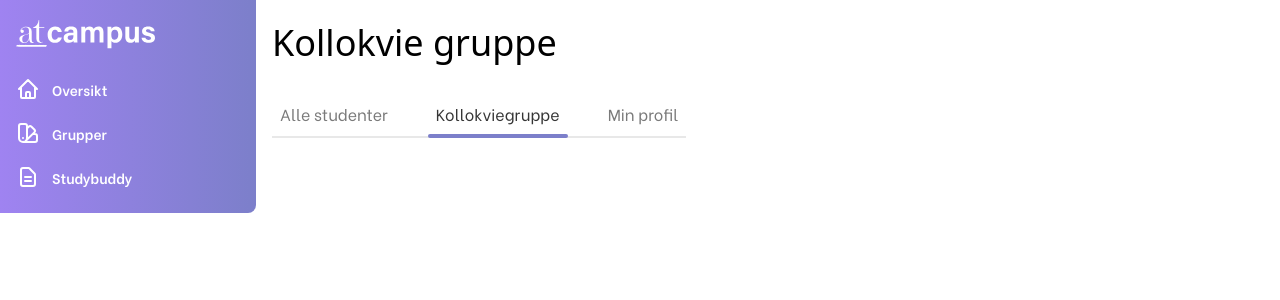
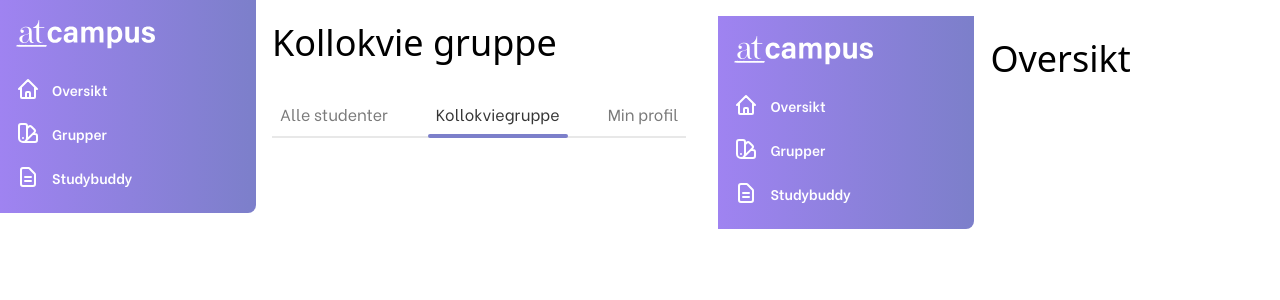
Before and after one commit to Hamza2809/Smidig-Prosjekt, a Next.js app: page /kollokvie in a window 1280 px wide. Shown: the top 300 px of the page. Built offline with nearby package versions, Linux system fonts and the light colour scheme.

Commit message:
Ready for coding

```diff
--- /dev/null
+++ b/components/KollokvieGroups.js
@@ -0,0 +1,11 @@
+import AppLayout from 'components/AppLayout';
+
+export default function KollokvieGroup() {
+  return (
+    <AppLayout title={'atcampus - Oversikt'}>
+      <main className="m-4">
+        <h1 className="text-xl lg:text-2xl"> Oversikt</h1>
+      </main>
+    </AppLayout>
+  );
+}
--- a/pages/kollokvie.js
+++ b/pages/kollokvie.js
@@ -1,5 +1,6 @@
 import AppLayout from 'components/AppLayout';
 import TabBar from "../components/TabBar/TabBar";
+import KollokvieGroup from "../components/KollokvieGroups";
 
 export default function KollokviePage() {
   return (
@@ -28,7 +29,9 @@ export default function KollokviePage() {
         </div>
       </header>
       <main className="m-4">
-        <h1 className="text-xl lg:text-2xl"></h1>
+        <div>
+          <KollokvieGroup />
+        </div>
       </main>
     </AppLayout>
   );
--- a/pages/minprofil.js
+++ b/pages/minprofil.js
@@ -1,5 +1,6 @@
 import AppLayout from 'components/AppLayout';
 import TabBar from "../components/TabBar/TabBar";
+import MyProfile from "../components/MyProfile";
 
 export default function MinProfilPage() {
   return (
@@ -27,8 +28,10 @@ export default function MinProfilPage() {
 
         </div>
       </header>
-      <main className="m-4">
-        <h1 className="text-xl lg:text-2xl"></h1>
+      <main>
+        <div>
+          <MyProfile />
+        </div>
       </main>
     </AppLayout>
   );
--- a/pages/studybuddy.js
+++ b/pages/studybuddy.js
@@ -1,8 +1,6 @@
 import AppLayout from 'components/AppLayout';
 import TabBar from '../components/TabBar/TabBar';
 import AllStudents from "../components/AllStudents";
-import StudentGroup from "../components/StudentGroup";
-import MyProfile from "../components/MyProfile";
 
 export default function StudyBuddyPage() {
     return (
@@ -32,7 +30,8 @@ export default function StudyBuddyPage() {
             </header>
 
             <main>
-                <div className="mt-8">
+                <div>
+                  <AllStudents />
                 </div>
             </main>
         </AppLayout>
```
